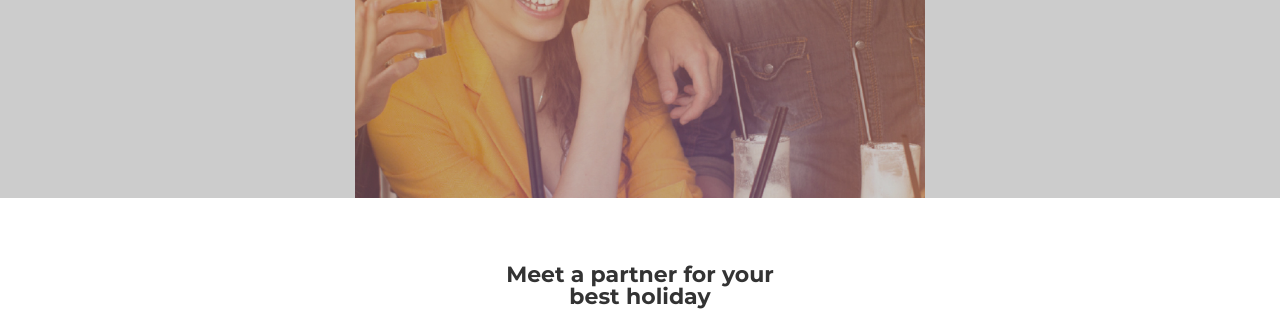
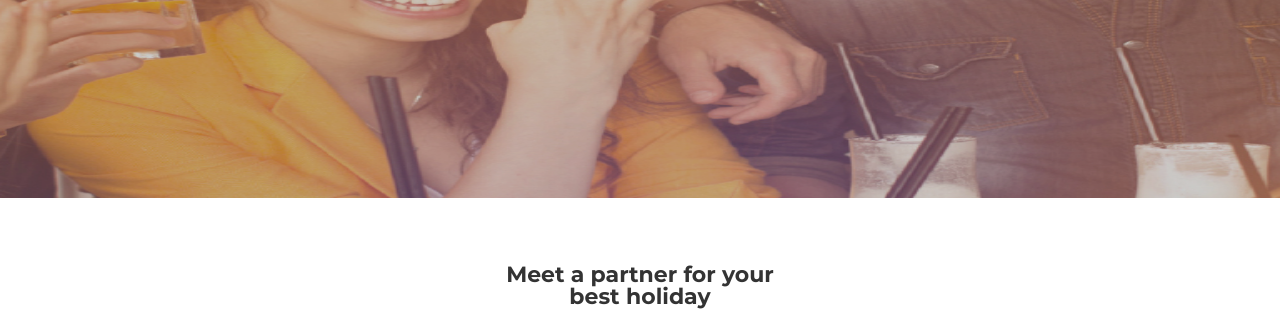
Before and after one commit to Daikiri-San/goit-fe-course, a plain HTML site: page html-css/module-8/index.html in a window 1280 px wide. Shown: the part 322-638 px from the top of the page. Drawn offline with Linux system fonts and the light colour scheme.

Commit message:
next stage module 8

```diff
--- a/html-css/module-8/css/styles.css
+++ b/html-css/module-8/css/styles.css
@@ -86,7 +86,6 @@ img {
   position: relative;
   margin: 0 auto;
   width: 100%;
-  height: 52rem;
   margin-bottom: 6.6rem;
 }
 
@@ -104,8 +103,7 @@ img {
 .banner__img {
     margin: 0 auto;
     width: 100%;
-    height: 100%;
-    object-fit: contain;
+    max-height: 52rem;
 }
 
 .inbanner {
```
